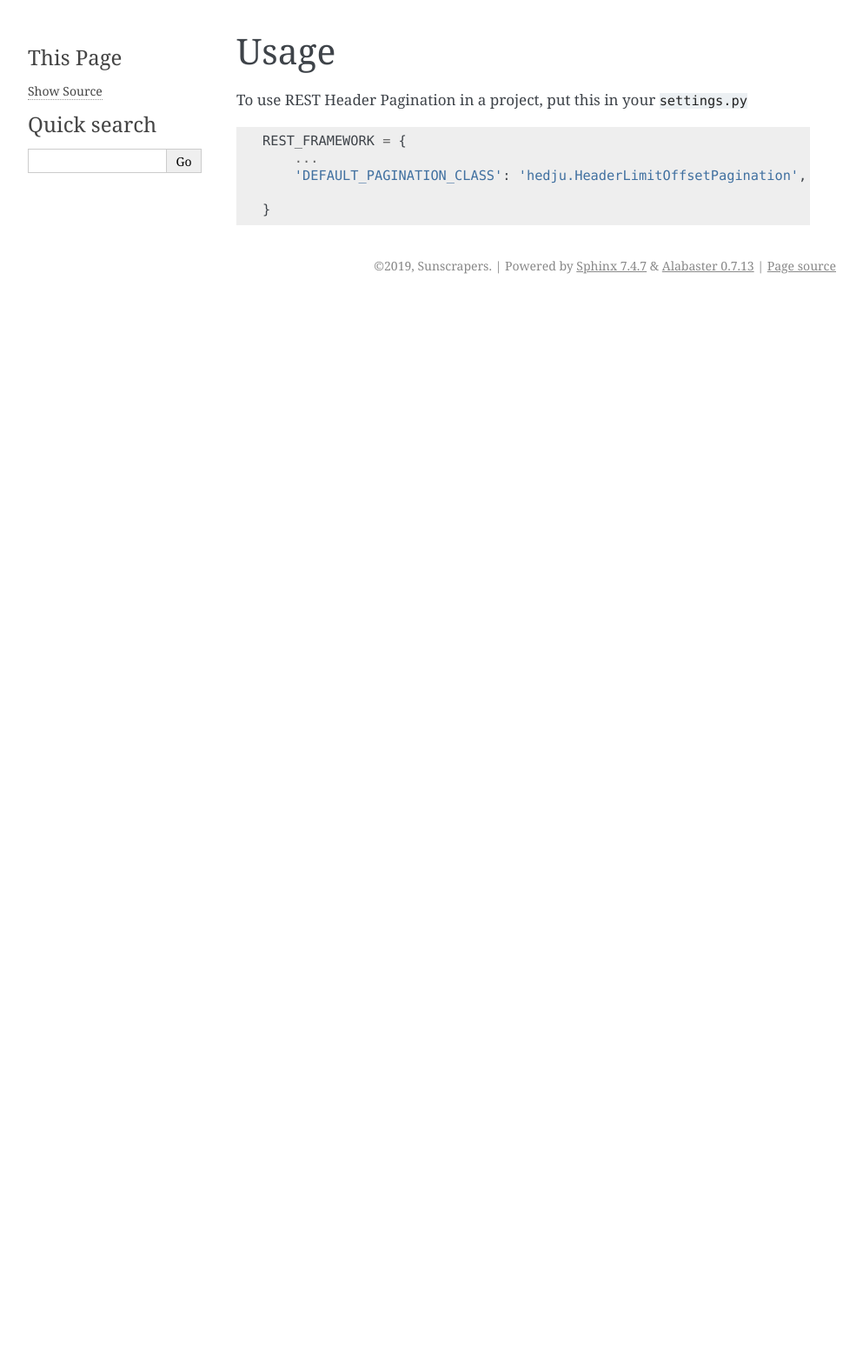
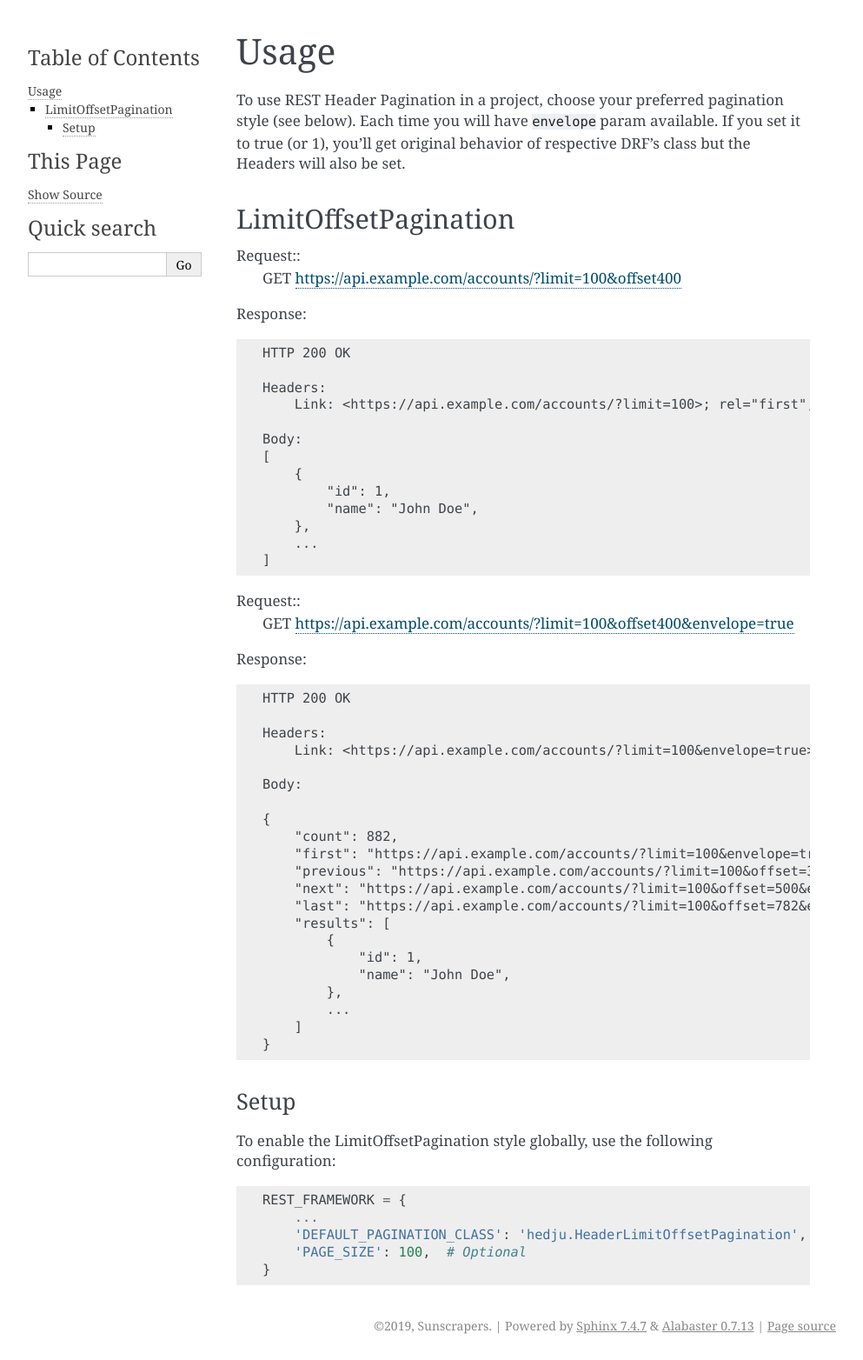
Before and after one commit to sunscrapers/hedju, a Sphinx documentation site: the page built from docs/usage.rst, in a window 1280 px wide. Shown: the whole page at 87% size, without its empty margins (148-1141 px from the left). Built offline with Sphinx 7.4.7, drawn with Linux system fonts in a browser that asks for light colours; pages that are not in the unit, such as notebooks, are missing from menus; before the commit the page ends 900 px from its top, so only the background shows below that.

Commit message:
Update docs

```diff
--- a/docs/usage.rst
+++ b/docs/usage.rst
@@ -2,10 +2,68 @@
 Usage
 =====
 
-To use REST Header Pagination in a project, put this in your ``settings.py`` ::
+To use REST Header Pagination in a project, choose your preferred pagination
+style (see below). Each time you will have ``envelope`` param available.
+If you set it to true (or 1), you'll get original behavior of respective
+DRF's class but the Headers will also be set.
+
+LimitOffsetPagination
+=====================
+
+Request::
+    GET https://api.example.com/accounts/?limit=100&offset400
+
+Response::
+
+    HTTP 200 OK
+
+    Headers:
+        Link: <https://api.example.com/accounts/?limit=100>; rel="first", <https://api.example.com/accounts/?limit=100&offset=300>; rel="prev", <https://api.example.com/accounts/?limit=100&offset=500>; rel="next", <https://api.example.com/accounts/?limit=100&offset=782>; rel="last"
+
+    Body:
+    [
+        {
+            "id": 1,
+            "name": "John Doe",
+        },
+        ...
+    ]
+
+
+Request::
+    GET https://api.example.com/accounts/?limit=100&offset400&envelope=true
+
+Response::
+
+    HTTP 200 OK
+
+    Headers:
+        Link: <https://api.example.com/accounts/?limit=100&envelope=true>; rel="first", <https://api.example.com/accounts/?limit=100&offset=300&envelope=true>; rel="previous", <https://api.example.com/accounts/?limit=100&offset=500&envelope=true>; rel="next", <https://api.example.com/accounts/?limit=100&offset=782&envelope=true>; rel="last"
+
+    Body:
+
+    {
+        "count": 882,
+        "first": "https://api.example.com/accounts/?limit=100&envelope=true",
+        "previous": "https://api.example.com/accounts/?limit=100&offset=300&envelope=true",
+        "next": "https://api.example.com/accounts/?limit=100&offset=500&envelope=true",
+        "last": "https://api.example.com/accounts/?limit=100&offset=782&envelope=true",
+        "results": [
+            {
+                "id": 1,
+                "name": "John Doe",
+            },
+            ...
+        ]
+    }
+
+Setup
+-----
+
+To enable the LimitOffsetPagination style globally, use the following configuration::
 
     REST_FRAMEWORK = {
         ...
         'DEFAULT_PAGINATION_CLASS': 'hedju.HeaderLimitOffsetPagination',
-
+        'PAGE_SIZE': 100,  # Optional
     }
```
